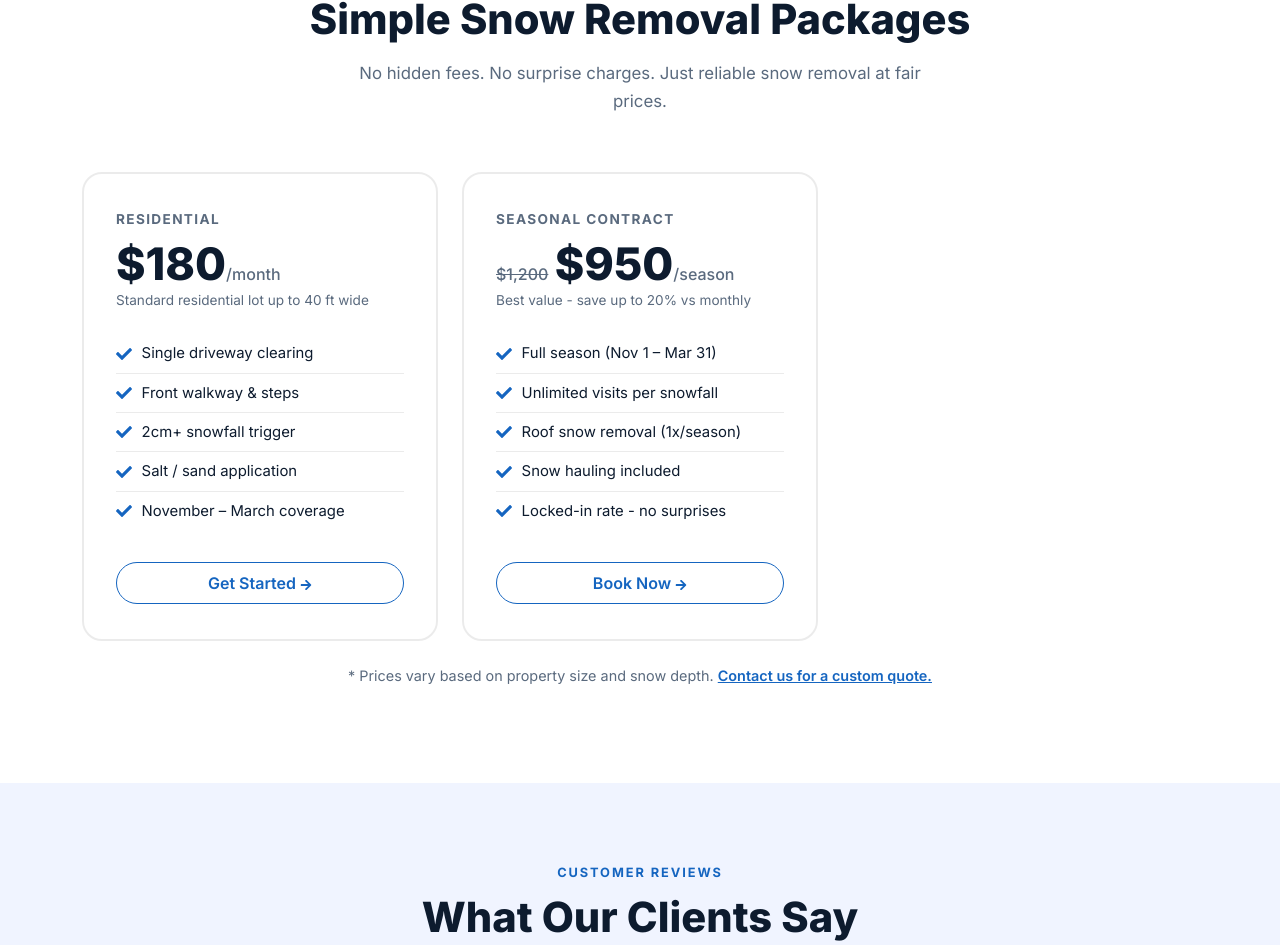
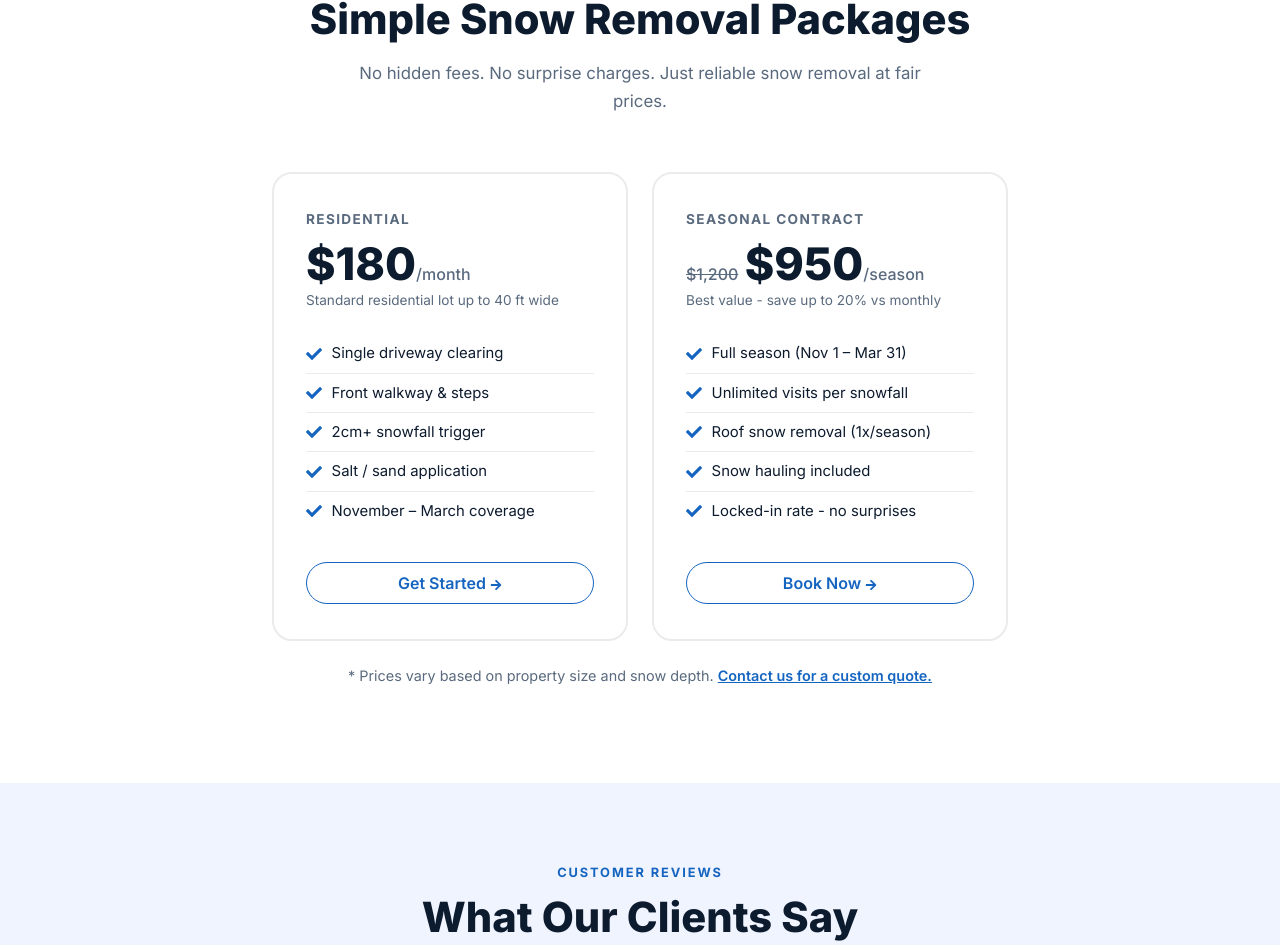
Before and after one commit to tuancat8730-sam/ci_snow_1, a React (Vite) app: page /#/ in a window 1280 px wide. Shown: the part 3289-4234 px from the top of the page. Built offline with nearby package versions, Linux system fonts and the light colour scheme.

Commit message:
fix: center pricing cards when only two tiers are shown

```diff
--- a/src/components/sections/Pricing.jsx
+++ b/src/components/sections/Pricing.jsx
@@ -79,7 +79,7 @@ export default function Pricing() {
         </ScrollReveal>
 
         {/* Desktop: 3-column grid */}
-        <div className="row row-cols-1 row-cols-md-3 g-4 align-items-center d-none d-md-flex">
+        <div className="row row-cols-1 row-cols-md-3 g-4 align-items-center justify-content-center d-none d-md-flex">
           {PRICING_TIERS.map((tier, i) => (
             <ScrollReveal key={tier.id} delay={i + 1}>
               <div className="h-100">
```
